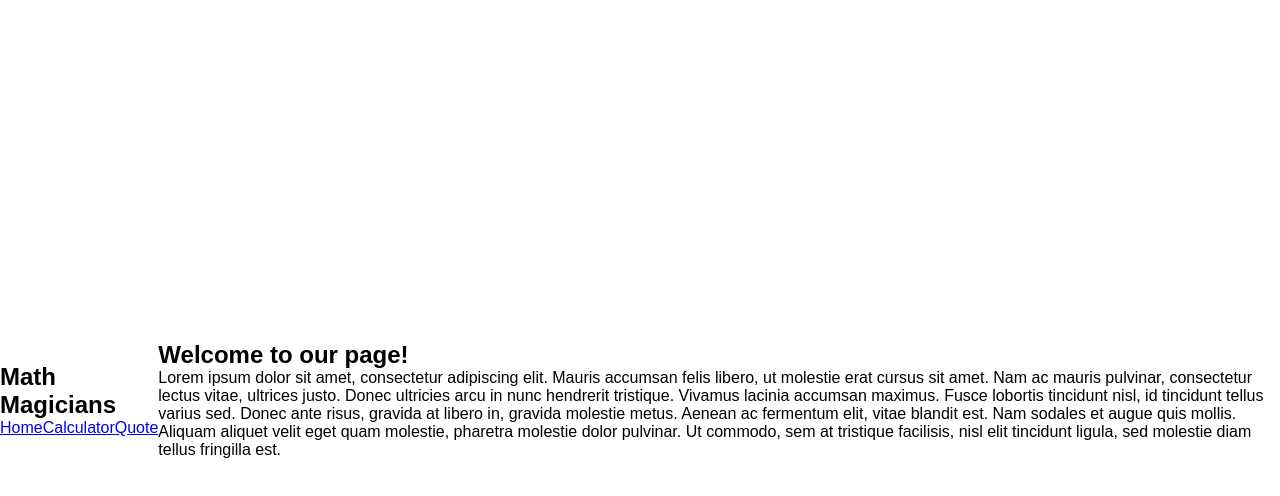
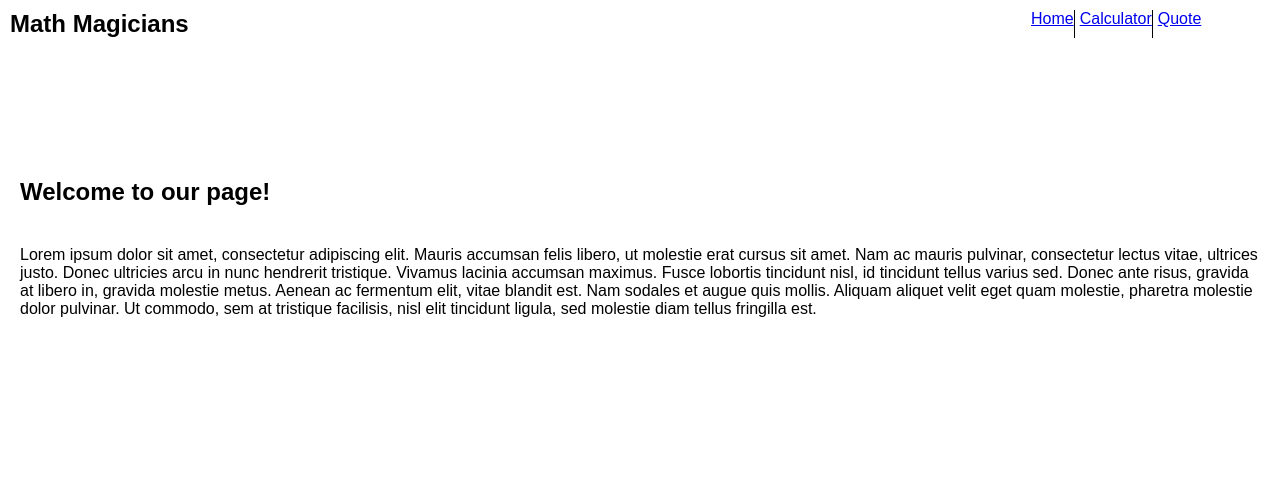
Before and after one commit to Estherstarr/Math-Magician, a React (Create React App) app: page / in a window 1280 px wide. Shown: the top 496 px of the page. Built offline with nearby package versions, Linux system fonts and the light colour scheme.

Commit message:
Style the components

```diff
--- a/src/App.css
+++ b/src/App.css
@@ -12,9 +12,6 @@ body {
 .App {
   width: 100%;
   height: 100vh;
-  display: flex;
-  justify-content: center;
-  align-items: center;
 }
 
 button {
@@ -25,8 +22,13 @@ button {
 
 .calcMainContainer {
   width: 600px;
+  margin-top: 180px;
   height: auto;
-  background-color: #f5f5f5;
+  padding: 50px 0 0 450px;
+}
+
+.calcText {
+  margin-left: -350px;
 }
 
 .calcDisplay {
@@ -68,3 +70,27 @@ button {
 .calcSymbolsColor {
   background-color: #f5913e;
 }
+
+.quoteHeader,
+.homePage {
+  margin-top: 100px;
+}
+
+.homeText {
+  padding: 40px 20px 0 20px;
+}
+
+.navClass {
+  display: grid;
+  grid-template-columns: 80% 0.2fr 0.3fr 0.4fr;
+  padding: 10px 0 0 10px;
+}
+
+.try {
+  border-right: 1.5px solid black;
+  padding-left: 5px;
+}
+
+.borderRemove {
+  border: none;
+}
```
